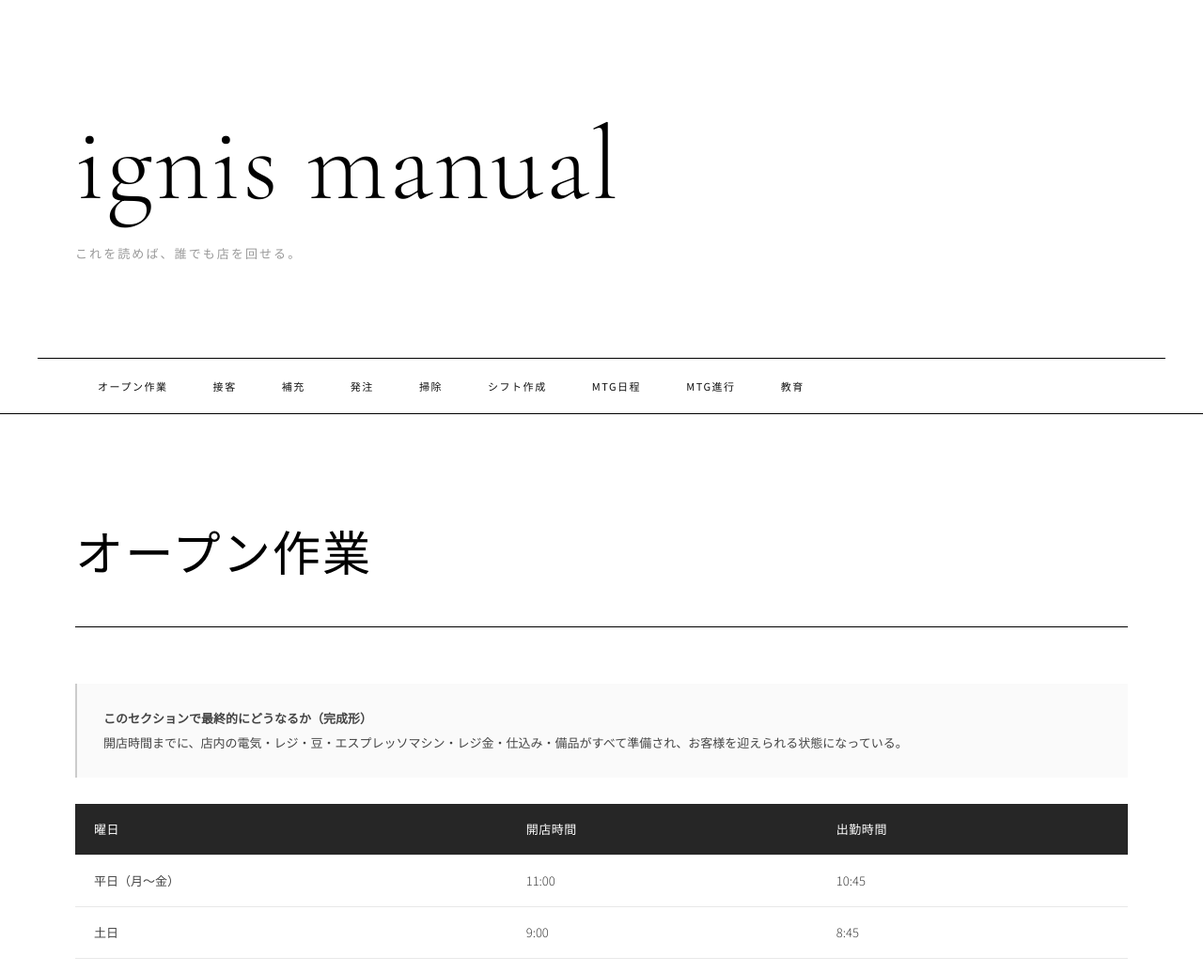
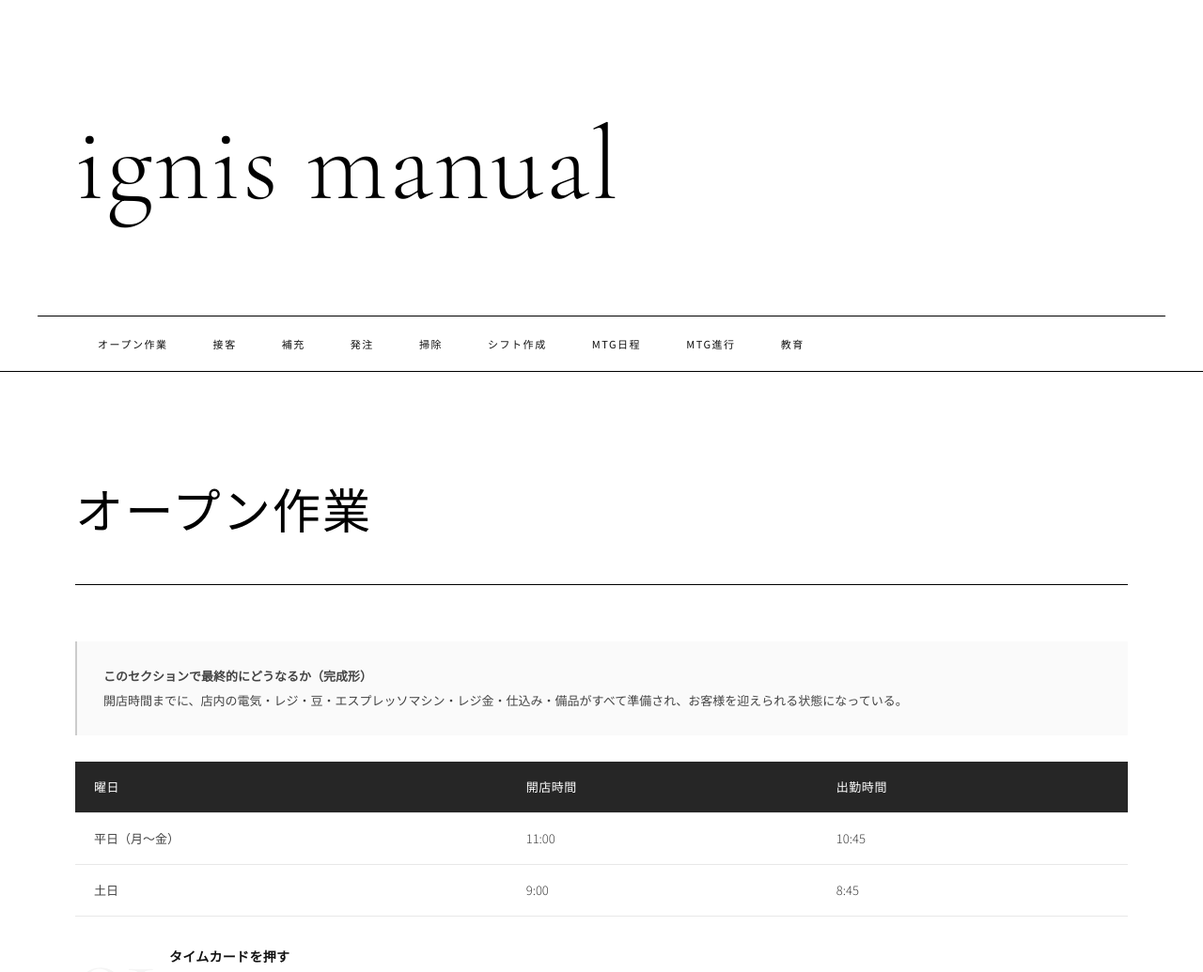
Before and after one commit to mayutoyoda0920-ai/ig-tools-8k3x7m, a plain HTML site: page ignis-manual.html in a window 1280 px wide. Shown: the top 1035 px of the page at 94% size. Drawn offline with nearby package versions, Linux system fonts and the light colour scheme.

Commit message:
remove subtitle text from manual header
Co-Authored-By: Claude Opus 4.6 (1M context) <noreply@anthropic.com>

```diff
--- a/ignis-manual.html
+++ b/ignis-manual.html
@@ -463,7 +463,7 @@
 
 <header>
   <h1>ignis manual</h1>
-  <p>これを読めば、誰でも店を回せる。</p>
+  <p></p>
 </header>
 
 <nav>
```
